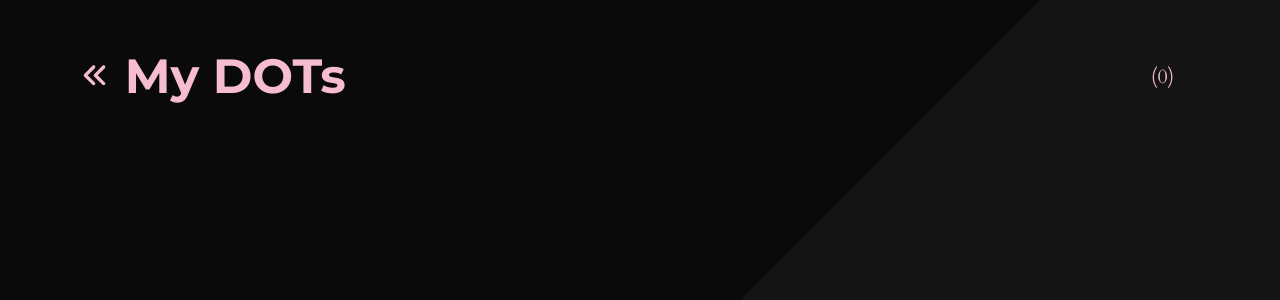
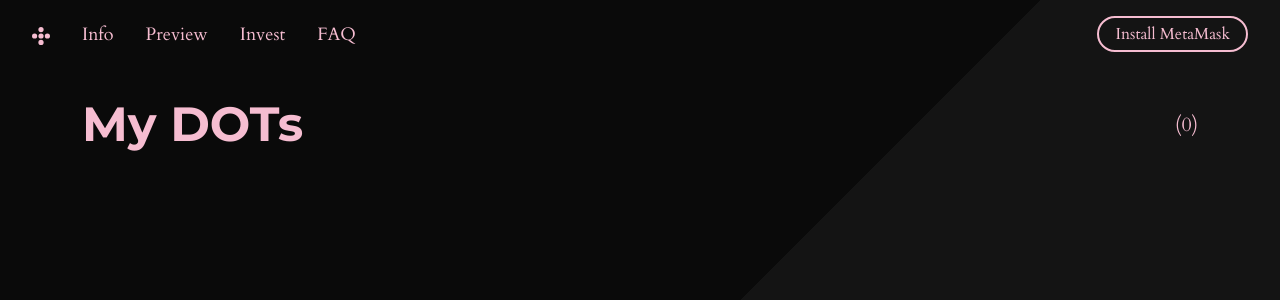
Before and after one commit to jsainz237/nft-dots, a Next.js app: page /my-dots in a window 1280 px wide. Shown: the top 300 px of the page. Built offline with nearby package versions, Linux system fonts and the light colour scheme.

Commit message:
fix: add header to every page

```diff
--- a/src/components/HomeSection/WalletButton.tsx
+++ b/src/components/Header/WalletButton.tsx
@@ -8,7 +8,6 @@ import { ethers } from 'ethers';
 
 import { useAppSelector, useAppDispatch } from '../../state/hooks';
 import { selectWallet, setAddress, clearAddress } from '../../state/slices/wallet.state';
-import Dots from '../../artifacts/contracts/Dot.sol/Dot.json';
 
 namespace Styled {
     export const Container = styled.div`
@@ -16,8 +15,8 @@ namespace Styled {
     `;
 
     export const WalletButton = styled.button`
-        border: 2px solid ${props => props.theme.s0};
-        color: ${props => props.theme.s0};
+        border: 2px solid ${props => props.theme.primaryColorOverride ?? props.theme.s0};
+        color: ${props => props.theme.primaryColorOverride ?? props.theme.s0};
         font-size: 1rem;
         padding: 0.25rem 1rem;
         display: flex;
@@ -29,7 +28,7 @@ namespace Styled {
         transition: all 0.2s ease;
 
         &:hover:not(:disabled) {
-            background: ${props => props.theme.s0};
+            background: ${props => props.theme.primaryColorOverride ?? props.theme.s0};
             color: black;
         }
 
--- /dev/null
+++ b/src/components/Header/index.tsx
@@ -0,0 +1,108 @@
+import { FC, useEffect, useRef } from "react";
+import styled from 'styled-components';
+import NextLink from 'next/link'
+import { WalletButton } from './WalletButton';
+
+/** @ts-ignore */
+import DotPlus from '../../../public/assets/plus.svg';
+import { useAppSelector } from "../../state/hooks";
+import { selectTheme } from "../../state/slices/theme.state";
+
+namespace Styled {
+    export const Wrapper = styled.div`
+        display: flex;
+        justify-content: space-between;
+        align-items: center;
+        padding: 1rem 2rem;
+        background: rgba(0, 0, 0, 0);
+        position: fixed;
+        top: 0;
+        right: 0;
+        width: 100vw;
+        z-index: 100;
+
+        @media screen and (max-width: 720px) {
+            justify-content: flex-end;
+        }
+    `;
+
+    export const Nav = styled.header`
+        display: flex;
+        align-items: center;
+
+        @media screen and (max-width: 720px) {
+            display: none;
+        }
+
+        *:not(:last-child) {
+            margin-right: 2rem;
+        }
+    `;
+
+    export const Link = styled.a`
+        font-size: 18px;
+        color: ${props => props.theme.primaryColorOverride ?? props.theme.s0};
+        margin: 0;
+        cursor: pointer;
+
+        &:hover {
+            color: ${props => props.theme.primaryColorOverride ?? props.theme.s0};
+            opacity: 0.5;
+        }
+    `;
+
+    export const HomeIcon = styled(DotPlus)`
+        height: 18px;
+        width: 18px;
+        color: ${props => props.theme.primaryColorOverride ?? props.theme.s0};
+
+        &:hover {
+            opacity: 0.5;
+        }
+    `;
+
+    export const NavMenu = styled.button`
+        border: none;
+        background: none;
+    `;
+}
+
+export const Header: FC = () => {
+    const headerRef = useRef<any>();
+
+    useEffect(() => {
+        window.addEventListener('scroll', onScroll);
+        return () => window.removeEventListener('scroll', onScroll);
+    });
+
+    const onScroll = (e: Event) => {
+        if(headerRef.current) {
+            if(window.scrollY <= 55) {
+                const opacity = Math.min(1, window.scrollY / 50);
+                console.log(opacity);
+                headerRef.current.style.background = `rgba(0, 0, 0, ${opacity})`;
+            }
+
+            if(window.scrollY === 0) {
+                headerRef.current.style['z-index'] = 100;
+            }
+
+            if(window.scrollY > 0 && headerRef.current.style['z-index'] !== 200) {
+                headerRef.current.style['z-index'] = 200;
+            }
+        }
+    }
+
+    return (
+        <Styled.Wrapper ref={headerRef}>
+            <Styled.Nav>
+                <NextLink href="/#mint"><a><Styled.HomeIcon /></a></NextLink>
+                <NextLink href="/#info"><Styled.Link>Info</Styled.Link></NextLink>
+                <NextLink href="/#preview"><Styled.Link>Preview</Styled.Link></NextLink>
+                <NextLink href="/#invest"><Styled.Link>Invest</Styled.Link></NextLink>
+                <NextLink href="/#faq"><Styled.Link href="/#faq">FAQ</Styled.Link></NextLink>
+            </Styled.Nav>
+            <WalletButton/>
+        </Styled.Wrapper>
+    )
+}
--- a/src/components/Section.tsx
+++ b/src/components/Section.tsx
@@ -3,13 +3,14 @@ import Container from 'react-bootstrap/Container';
 import styled from 'styled-components';
 
 namespace Styled {
-    export const Section = styled.div<{ splitBg?: boolean }>`
+    export const Section = styled.div<{ splitBg?: boolean, topSection?: boolean }>`
         width: 100%;
         background: ${({ splitBg }) => splitBg
             ? `linear-gradient(135deg, #0a0a0a 50%, #141414 50%)`
             : '#0a0a0a'
         };
         padding: 3rem;
+        padding-top: ${({ topSection }) => topSection && '6rem'};
     `;
 }
 
@@ -18,12 +19,14 @@ interface Props extends React.HTMLAttributes<HTMLDivElement> {
     withContainer?: boolean;
     splitBg?: boolean;
     containerProps?: React.HTMLAttributes<HTMLDivElement>;
+    topSection?: boolean;
 }
 
 export const Section: FC<Props> = ({
     sectionId,
     withContainer,
     containerProps,
+    topSection,
     children,
     ...props
 }) => {
@@ -32,7 +35,7 @@ export const Section: FC<Props> = ({
     )
 
     return (
-        <Styled.Section id={sectionId} {...props}>
+        <Styled.Section id={sectionId} topSection={topSection} {...props}>
             { withContainer ? childrenWithContainer : children }
         </Styled.Section>
     )
--- a/src/pages/_app.tsx
+++ b/src/pages/_app.tsx
@@ -1,28 +1,42 @@
-import { useEffect, useState } from 'react';
+import { FC, useEffect, useState } from 'react';
 import '../styles/globals.scss'
 import type { AppProps } from 'next/app'
 import { config } from '@fortawesome/fontawesome-svg-core'
 import { Provider } from 'react-redux';
 import { ThemeProvider } from 'styled-components';
 import '@fortawesome/fontawesome-svg-core/styles.css'
+
 import { store } from '../state/store';
 import { getTheme } from '../styles/generate-theme';
+import { Header } from '../components/Header';
+import { useAppSelector } from '../state/hooks';
+import { selectTheme } from '../state/slices/theme.state';
 config.autoAddCss = false
 
 function MyApp({ Component, pageProps }: AppProps) {
+  return (
+    <Provider store={store}>
+        <ThemeWrapper>
+          <Header />
+          <Component {...pageProps} />
+      </ThemeWrapper>
+    </Provider>
+  )
+}
+
+function ThemeWrapper({ children }) {
   const [theme, setTheme] = useState<any>();
+  const primaryColorOverride = useAppSelector(selectTheme);
 
   useEffect(() => {
     setTheme(getTheme(4));
   }, [])
 
   return !theme ? null : (
-    <Provider store={store}>
-      <ThemeProvider theme={theme}>
-        <Component {...pageProps} />
-      </ThemeProvider>
-    </Provider>
-  )
+    <ThemeProvider theme={{ ...theme, primaryColorOverride }}>
+      {children}
+    </ThemeProvider>
+  );
 }
 
 export default MyApp
--- a/src/pages/my-dots.tsx
+++ b/src/pages/my-dots.tsx
@@ -32,8 +32,9 @@ namespace Styled {
         align-items: center;
         margin-bottom: 1rem;
 
-        *:first-child {
-            margin-right: 0.5rem;
+        p {
+            margin: 0;
+            margin-top: 1rem;
         }
     `;
 
@@ -50,6 +51,12 @@ namespace Styled {
         justify-content: center;
         align-items: center;
         margin-bottom: 1.5rem;
+    `;
+
+    export const DotsContainer = styled.div`
+        flex: 1;
+        overflow-y: auto;
+        overflow-x: hidden;
     `;
 }
 
@@ -86,25 +93,31 @@ const MyDots: FC = () => {
     }
 
     return (
-        <Styled.SectionContainer sectionId="my-dots" style={{ overflow: 'auto' }} withContainer>
+        <Styled.SectionContainer
+            sectionId="my-dots"
+            withContainer
+            topSection
+            containerProps={{
+                style: {
+                    display: 'flex',
+                    flexDirection: 'column',
+                    height: '100%'
+                }
+            }}
+        >
             <Styled.TitleBar>
-                <div style={{ display: 'flex', justifyContent: 'center', alignItems: 'center' }}>
-                    <NextLink href="/">
-                        <Styled.Link><FontAwesomeIcon size="lg" icon={faAnglesLeft} /></Styled.Link>
-                    </NextLink>
-                    <h1 className='section-title'>My DOTs</h1>
-                </div>
-                <p style={{ margin: '0 1.5rem 0 0' }}>({ nfts?.length ?? 0 })</p>
+                <h1 className='section-title'>My DOTs</h1>
+                <p style={{ margin: 0 }}>({ nfts?.length ?? 0 })</p>
             </Styled.TitleBar>
-            <div>
-                <Row xs={1} sm={2} lg={3} style={{ width: '100%' }}>
+            <Styled.DotsContainer>
+                <Row xs={1} sm={2} lg={3}>
                     {nfts && nfts.map(nftId => (
                         <Styled.Col key={nftId}>
                             <DotImage nftId={nftId} link />
                         </Styled.Col>
                     ))}
                 </Row>
-            </div>
+            </Styled.DotsContainer>
         </Styled.SectionContainer>
     );
 }
--- /dev/null
+++ b/src/state/slices/theme.state.ts
@@ -0,0 +1,29 @@
+import { createSlice, PayloadAction } from '@reduxjs/toolkit';
+import type { RootState } from '../store';
+
+interface ThemeState {
+    primaryOverride: string;
+}
+
+const initialState: ThemeState = {
+    primaryOverride: null,
+}
+
+export const themeSlice = createSlice({
+    name: 'theme',
+    initialState,
+    reducers: {
+        setPrimaryOverride: (state, action: PayloadAction<string>) => {
+            state.primaryOverride = action.payload;
+        },
+        clearPrimaryOverride: (state) => {
+            state.primaryOverride = null;
+        }
+    }
+});
+
+export const { setPrimaryOverride, clearPrimaryOverride } = themeSlice.actions;
+
+export const selectTheme = (state: RootState) => state.theme.primaryOverride;
+
+export default themeSlice.reducer;
--- a/src/state/store.ts
+++ b/src/state/store.ts
@@ -1,9 +1,11 @@
 import { configureStore } from '@reduxjs/toolkit';
 import walletReducer from './slices/wallet.state';
+import themeReducer from './slices/theme.state';
 
 export const store = configureStore({
     reducer: {
         wallet: walletReducer,
+        theme: themeReducer,
     }
 });
 
```
Also changed, not shown: src/components/HomeSection/index.tsx (+3 -16 lines), src/components/HomeSection/styles.ts (+3 -55 lines), src/pages/view/[id].tsx (+18 -2 lines).
